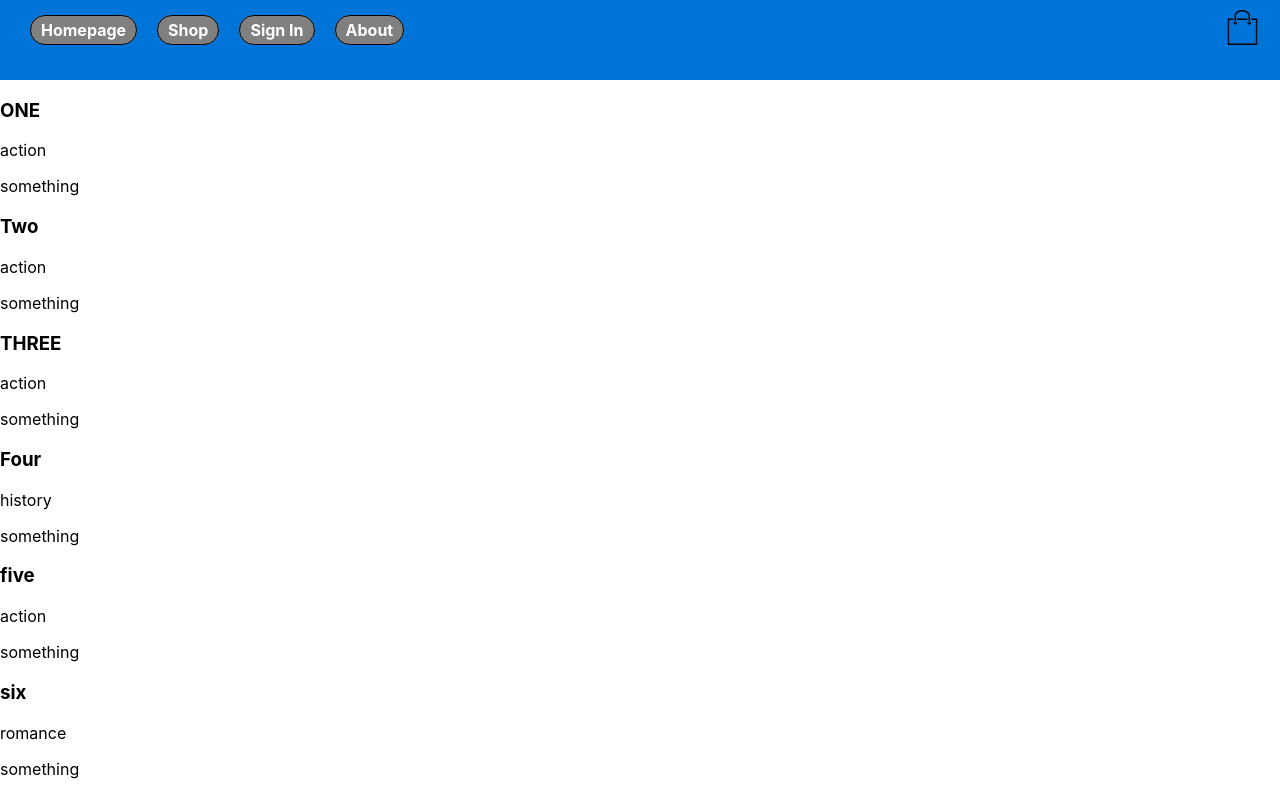
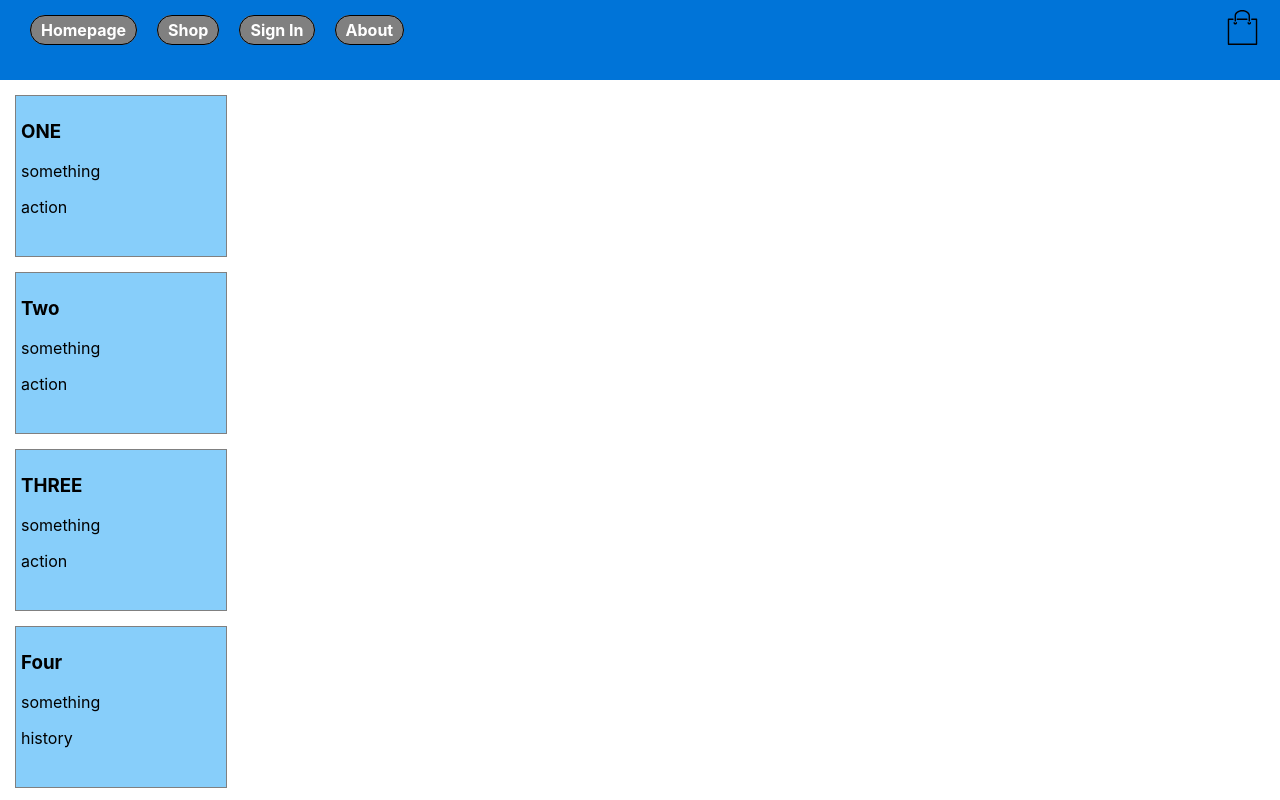
Before and after one commit to philip993/book-store, a React (Create React App) app: page /shop in a window 1280 px wide. Shown: the top 800 px of the page. Built offline with nearby package versions, Linux system fonts and the light colour scheme.

Commit message:
41. changes in Book component

```diff
--- a/src/components/book/book.jsx
+++ b/src/components/book/book.jsx
@@ -1,10 +1,12 @@
 import React from "react";
+
+import "./book.scss";
 
 const Book = ({ category, title, info }) => (
   <div className="book">
-    <h3>{title}</h3>
-    <p>{category}</p>
-    <span>{info}</span>
+    <h3 className="book-title">{title}</h3>
+    <span className="book-info">{info}</span>
+    <p className="book-category">{category}</p>
   </div>
 );
 
--- /dev/null
+++ b/src/components/book/book.scss
@@ -0,0 +1,11 @@
+.book {
+    width: 200px;
+    height: 150px;
+    border: solid 1px gray;
+    margin: 15px;
+    padding: 5px;
+    background-color: lightskyblue;
+
+
+
+}
```
